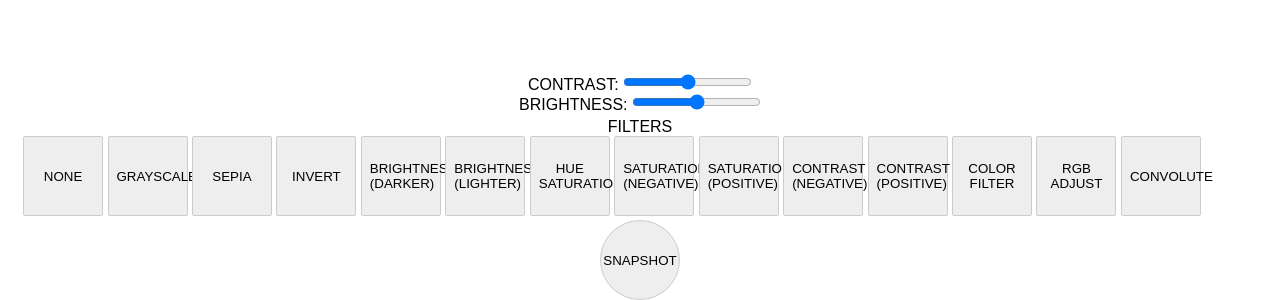
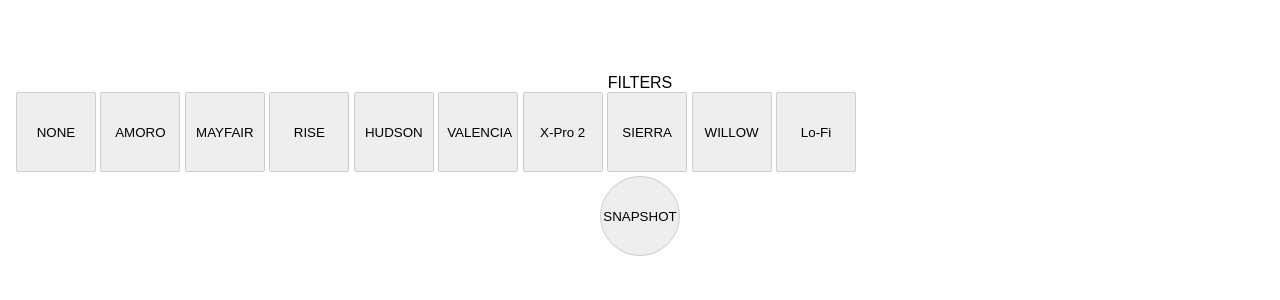
Before and after one commit to khirayama/prototyping, a website: page src/index.html in a window 1280 px wide. Shown: the part 530-830 px from the top of the page. After the commit the page ends 800 px from the top, so only its background shows below. Drawn offline with Linux system fonts and the light colour scheme; files that its build step writes are made by us from their sources.

Commit message:
Updat filters

```diff
--- a/src/index.html
+++ b/src/index.html
@@ -29,7 +29,7 @@ p {
   overflow: scroll;
 }
 .box--inner {
-  width: calc(80px * 14 + 8px * 13);
+  width: calc(80px * 10 + 8px * 9);
 }
 .filter-button {
   display: inline-block;
@@ -53,27 +53,19 @@ p {
   </head>
   <body>
     <canvas id="canvas"></canvas>
-    <div class="box">
-      <p>CONTRAST: <input name="contrast" type="range" min="0" max="255"></p>
-      <p>BRIGHTNESS: <input name="brightness" type="range" min="0" max="255"></p>
-    </div>
     <p>FILTERS</p>
     <div class="box">
       <div class="box--inner">
         <button class="filter-button" data-filtername="none">NONE</button>
-        <button class="filter-button" data-filtername="grayscale">GRAYSCALE</button>
-        <button class="filter-button" data-filtername="sepia" data-options="0.6">SEPIA</button>
-        <button class="filter-button" data-filtername="invert">INVERT</button>
-        <button class="filter-button" data-filtername="brightness" data-options="-0.2">BRIGHTNESS (DARKER)</button>
-        <button class="filter-button" data-filtername="brightness" data-options="0.45">BRIGHTNESS (LIGHTER)</button>
-        <button class="filter-button" data-filtername="hueSaturation" data-options="0.6">HUE SATURATION</button>
-        <button class="filter-button" data-filtername="saturation" data-options="-0.001">SATURATION (NEGATIVE)</button>
-        <button class="filter-button" data-filtername="saturation" data-options="0.001">SATURATION (POSITIVE)</button>
-        <button class="filter-button" data-filtername="contrast" data-options="-0.1">CONTRAST (NEGATIVE)</button>
-        <button class="filter-button" data-filtername="contrast" data-options="0.2">CONTRAST (POSITIVE)</button>
-        <button class="filter-button" data-filtername="colorFilter" data-options="[100, 100, 100]">COLOR FILTER</button>
-        <button class="filter-button" data-filtername="rgbAdjust" data-options="[100, 100, 100]">RGB ADJUST</button>
-        <button class="filter-button" data-filtername="convolute" data-options="[100, 100, 100]">CONVOLUTE</button>
+        <button class="filter-button" data-filtername="amoro">AMORO</button>
+        <button class="filter-button" data-filtername="mayfair">MAYFAIR</button>
+        <button class="filter-button" data-filtername="rise">RISE</button>
+        <button class="filter-button" data-filtername="hudson">HUDSON</button>
+        <button class="filter-button" data-filtername="valencia">VALENCIA</button>
+        <button class="filter-button" data-filtername="xPro2">X-Pro 2</button>
+        <button class="filter-button" data-filtername="sierra">SIERRA</button>
+        <button class="filter-button" data-filtername="willow">WILLOW</button>
+        <button class="filter-button" data-filtername="loFi">Lo-Fi</button>
       </div>
     </div>
     <p>
```
